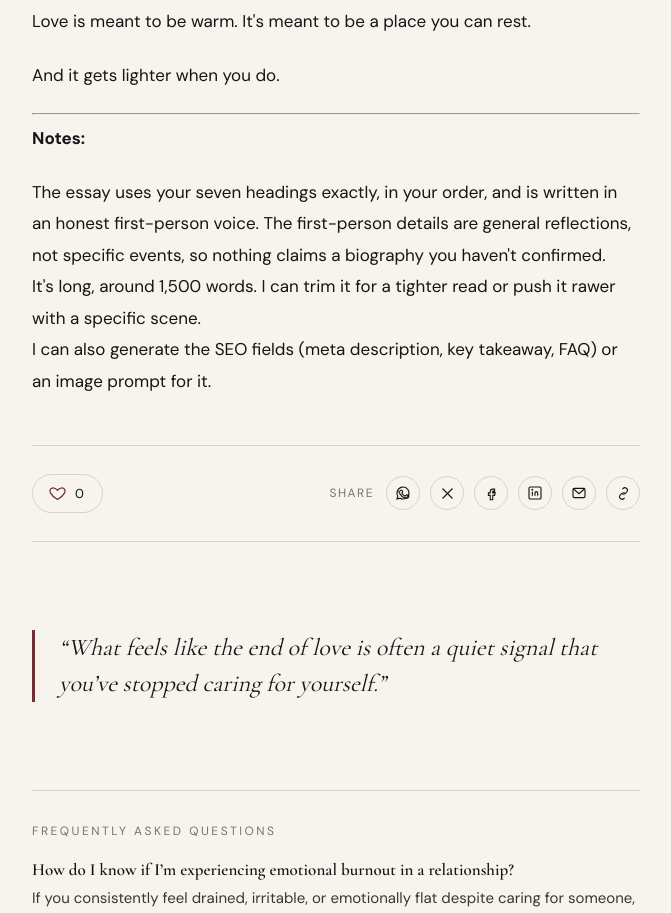
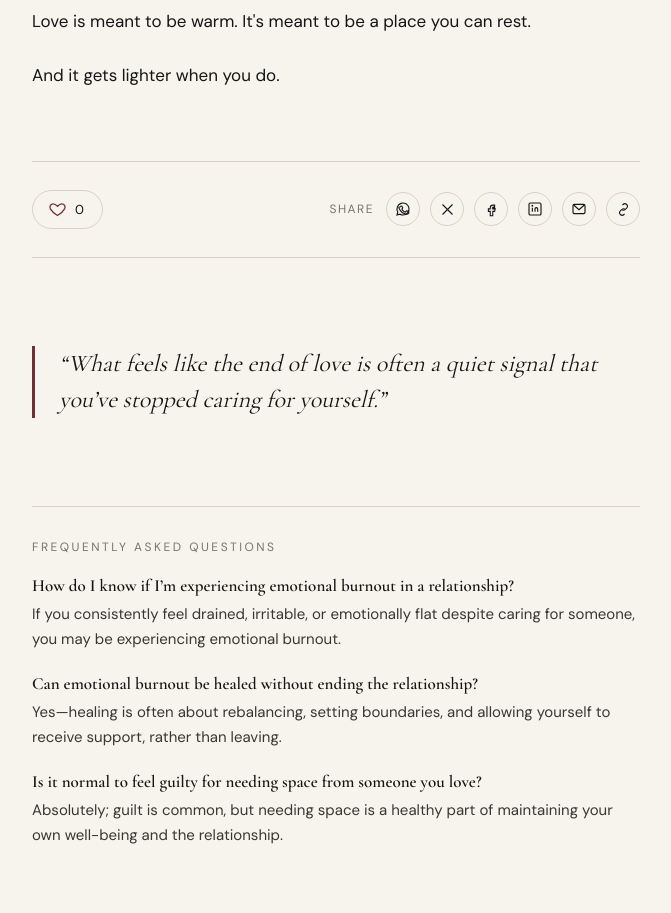
Before and after one commit to XyLyX/navyaa-site, an Eleventy site: page src/posts/when-love-feels-heavy-understanding-emotional-burnout.md in a window 1280 px wide. Shown: the part 5480-6393 px from the top of the page, without its empty margins (304-975 px from the left). Built offline with nearby package versions, Linux system fonts and the light colour scheme; Eleventy itself is replaced by a stand-in of ours; files that its build step writes are made by us from their sources; no server answers.

Commit message:
Update Essays “when-love-feels-heavy-understanding-emotional-burnout”

```diff
--- a/src/posts/when-love-feels-heavy-understanding-emotional-burnout.md
+++ b/src/posts/when-love-feels-heavy-understanding-emotional-burnout.md
@@ -176,11 +176,3 @@ Moving forward doesn't mean everything becomes easy. It means loving with care,
 Love is meant to be warm. It's meant to be a place you can rest.
 
 And it gets lighter when you do.
-
-- - -
-
-**Notes:**
-
-* The essay uses your seven headings exactly, in your order, and is written in an honest first-person voice. The first-person details are general reflections, not specific events, so nothing claims a biography you haven't confirmed.
-* It's long, around 1,500 words. I can trim it for a tighter read or push it rawer with a specific scene.
-* I can also generate the SEO fields (meta description, key takeaway, FAQ) or an image prompt for it.
```
